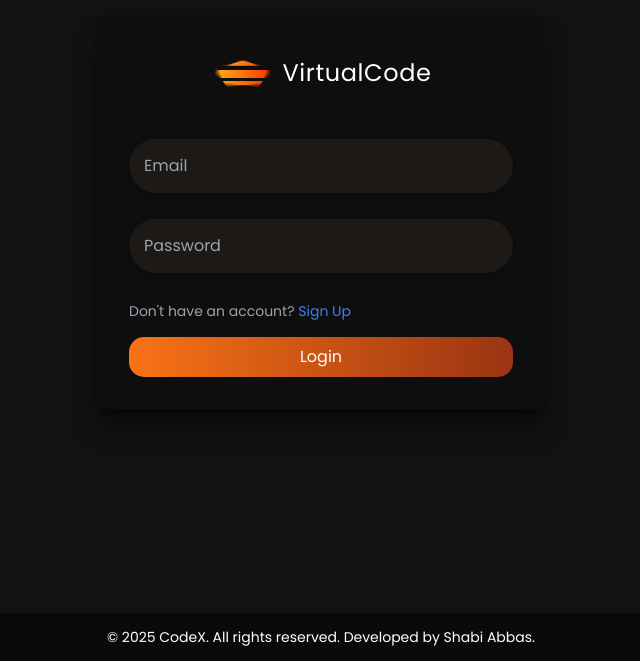
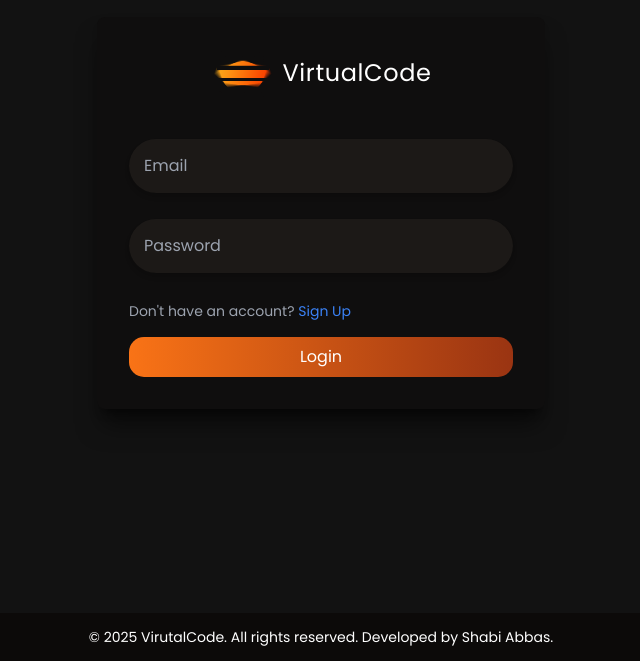
Before and after one commit to Shabiabbas100/MERN-VirtualCode, a React (Vite) app in the folder frontend/: page /login in a window 1280 px wide. Shown: the part 187-848 px from the top of the page, without its empty margins (319-959 px from the left). Built offline with nearby package versions, Linux system fonts and the light colour scheme; no server answers.

Commit message:
updated-UI

```diff
--- a/frontend/src/components/Footer.jsx
+++ b/frontend/src/components/Footer.jsx
@@ -4,7 +4,7 @@ import React from "react";
 const Footer = () => {
   return (
     <footer className="bg-stone-950 h-12 flex items-center justify-center text-sm text-white px-4">
-      <p>© 2025 CodeX. All rights reserved. Developed by Shabi Abbas.</p>
+      <p>© 2025 VirutalCode. All rights reserved. Developed by Shabi Abbas.</p>
     </footer>
   );
 };
```
